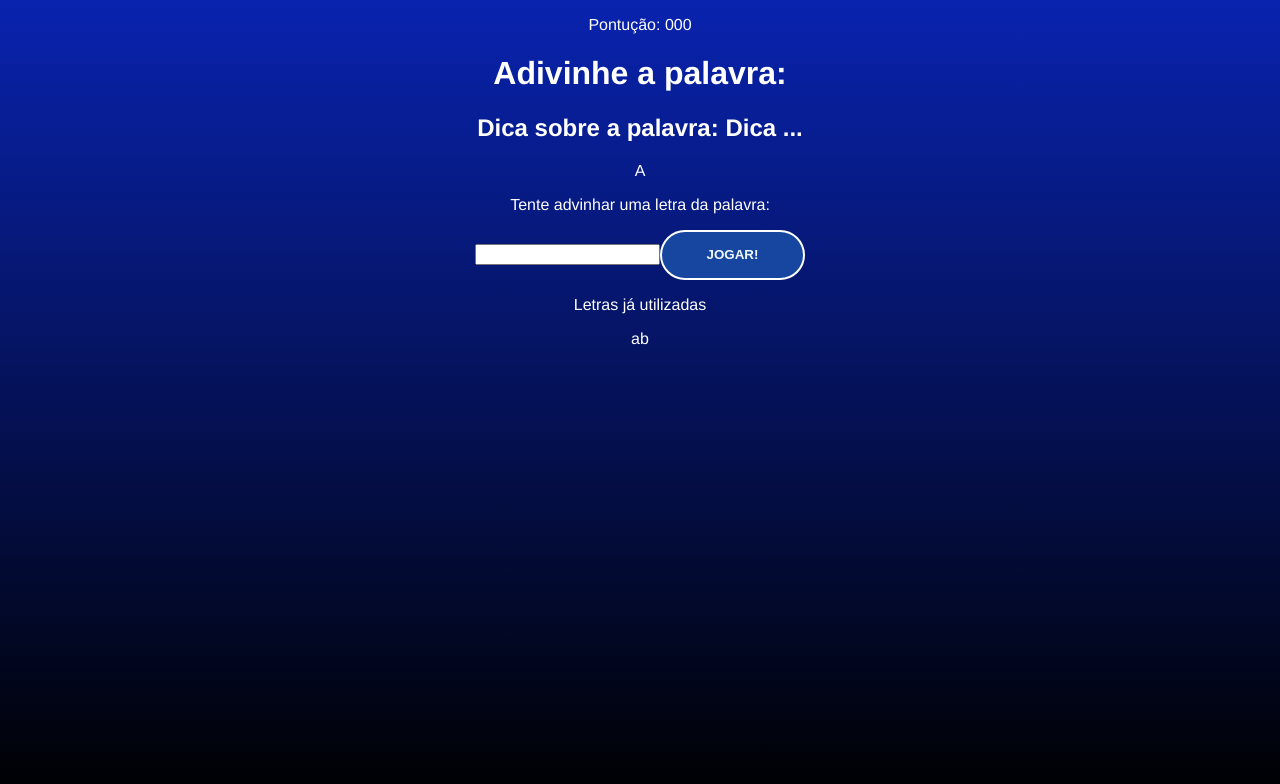
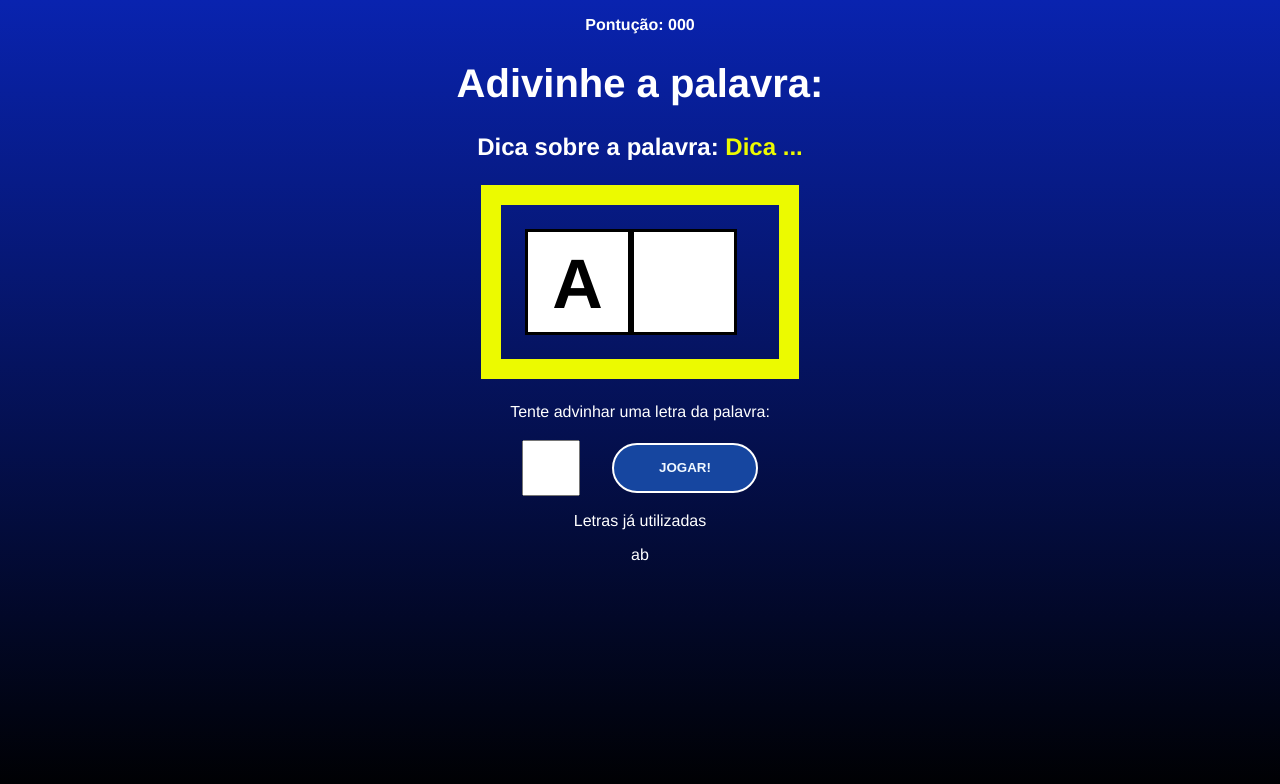
Before and after one commit to fh3mrique/EstudosReact, a React (Vite) app in the folder 06 - PROJETO/secretword/: page / in a window 1280 px wide. Both pictures are taken after a click on the button "COMEÇAR A JOGO". Shown: the top 784 px of the page. Built offline with nearby package versions, Linux system fonts and the light colour scheme.

Commit message:
CSS da tela Game

```diff
--- a/06 - PROJETO/secretword/src/components/Game.css
+++ b/06 - PROJETO/secretword/src/components/Game.css
@@ -0,0 +1,48 @@
+.game h1{
+    font-size: 2.5em;
+}
+
+.pontos span{
+    font-weight: bold;
+}
+
+.dica span{
+    color: #ecfa00;
+}
+
+.palavraContainer{
+    margin: 1.5em;
+    padding: 1.5em;
+    border: 20px solid #ecfa00;
+    display: flex;
+}
+
+.letra, .blankSquare{
+    font-size: 70px;
+    line-height: 1.5;
+    border: 3px solid black;
+    height: 100px;
+    width: 100px;
+    text-transform: uppercase;
+    background-color: white;
+    color: black;
+    font-weight: bold;
+}
+
+.letraContainer p{
+    margin-bottom: 1.2em;
+}
+
+.letraContainer form{
+    display: flex;
+    align-items: center;
+    justify-content: center;
+}
+
+.letraContainer input{
+    height: 50px;
+    width: 50px;
+    font-size: 2em;
+    text-align: center;
+    margin-right: 1em;
+}
```
